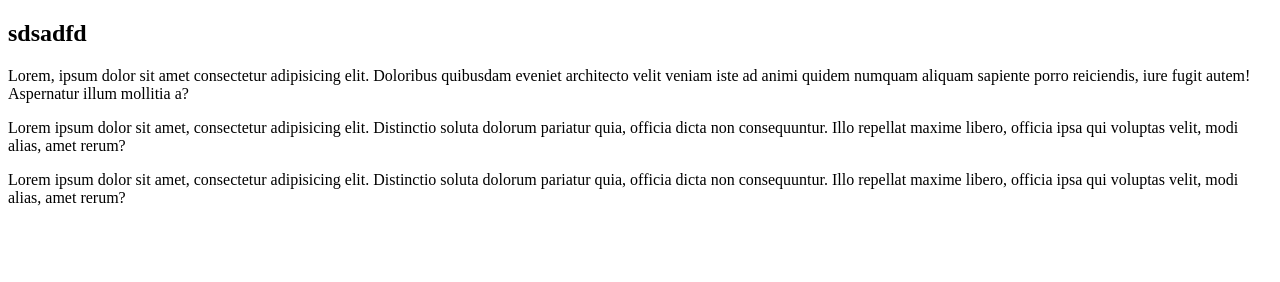
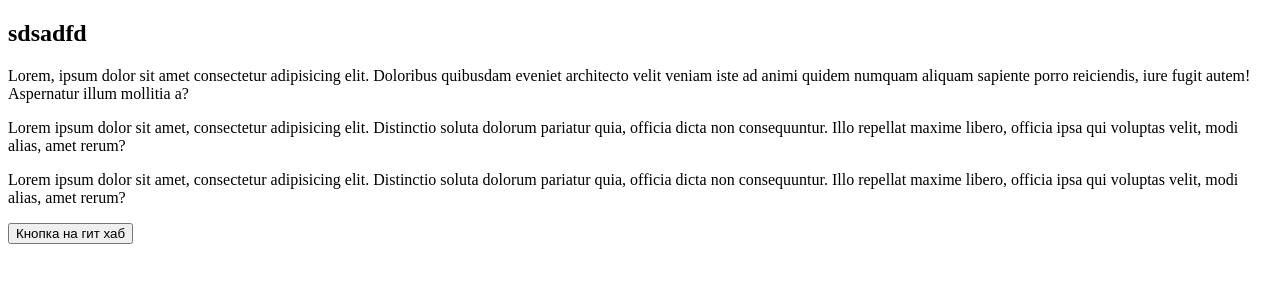
Before and after one commit to kurkumatu6/sam, a plain HTML site: page index.html in a window 1280 px wide. Drawn offline with Linux system fonts and the light colour scheme.

Commit message:
Update index.html

```diff
--- a/index.html
+++ b/index.html
@@ -17,5 +17,6 @@
     <p>
         Lorem ipsum dolor sit amet, consectetur adipisicing elit. Distinctio soluta dolorum pariatur quia, officia dicta non consequuntur. Illo repellat maxime libero, officia ipsa qui voluptas velit, modi alias, amet rerum?
     </p>
+    <button> Кнопка на гит хаб</button>
 </body>
 </html>
```
